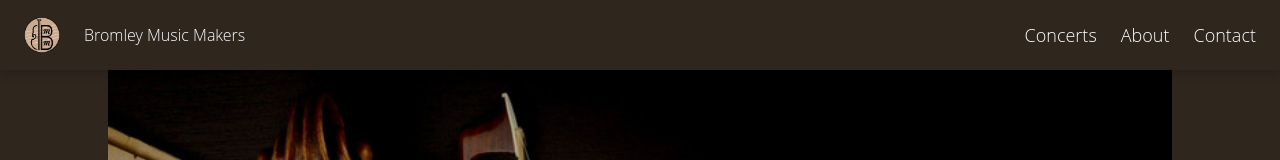
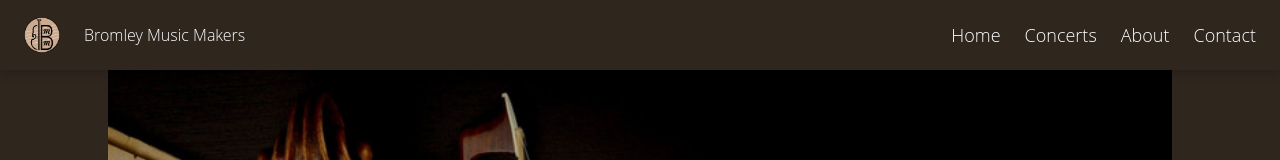
Before and after one commit to silkster87/react-bmm-website, a React (Create React App) app: page / in a window 1280 px wide. Shown: the top 160 px of the page. Built offline with nearby package versions, Linux system fonts and the light colour scheme; no server answers.

Commit message:
home button

```diff
--- a/src/components/Header.tsx
+++ b/src/components/Header.tsx
@@ -14,6 +14,7 @@ export const Header = () => {
   }
   const links = () => (
     <>
+      <a href="#" onClick={closeDropDown}>Home</a>
       <a href="#concerts" onClick={closeDropDown}>Concerts</a>
       <a href="#about" onClick={closeDropDown}>About</a>
       <a href="#contact" onClick={closeDropDown}>Contact</a>
```
